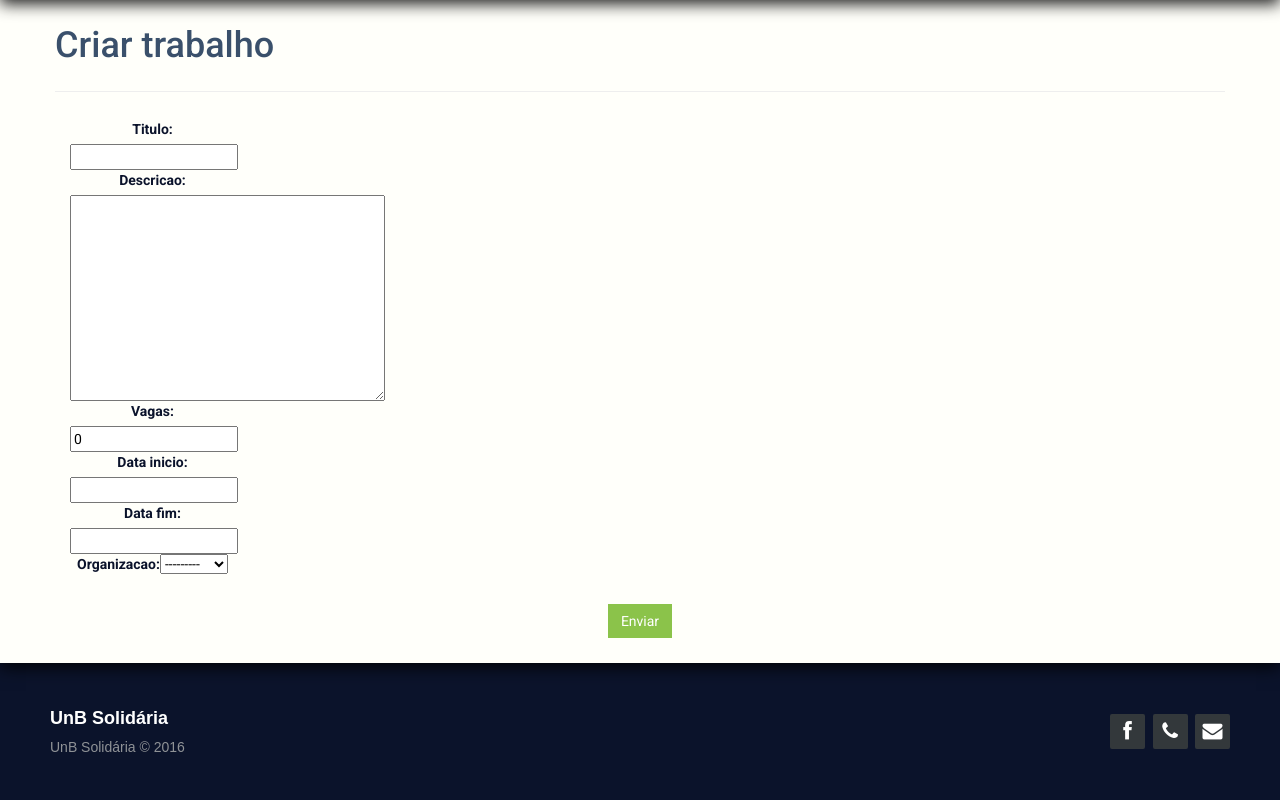
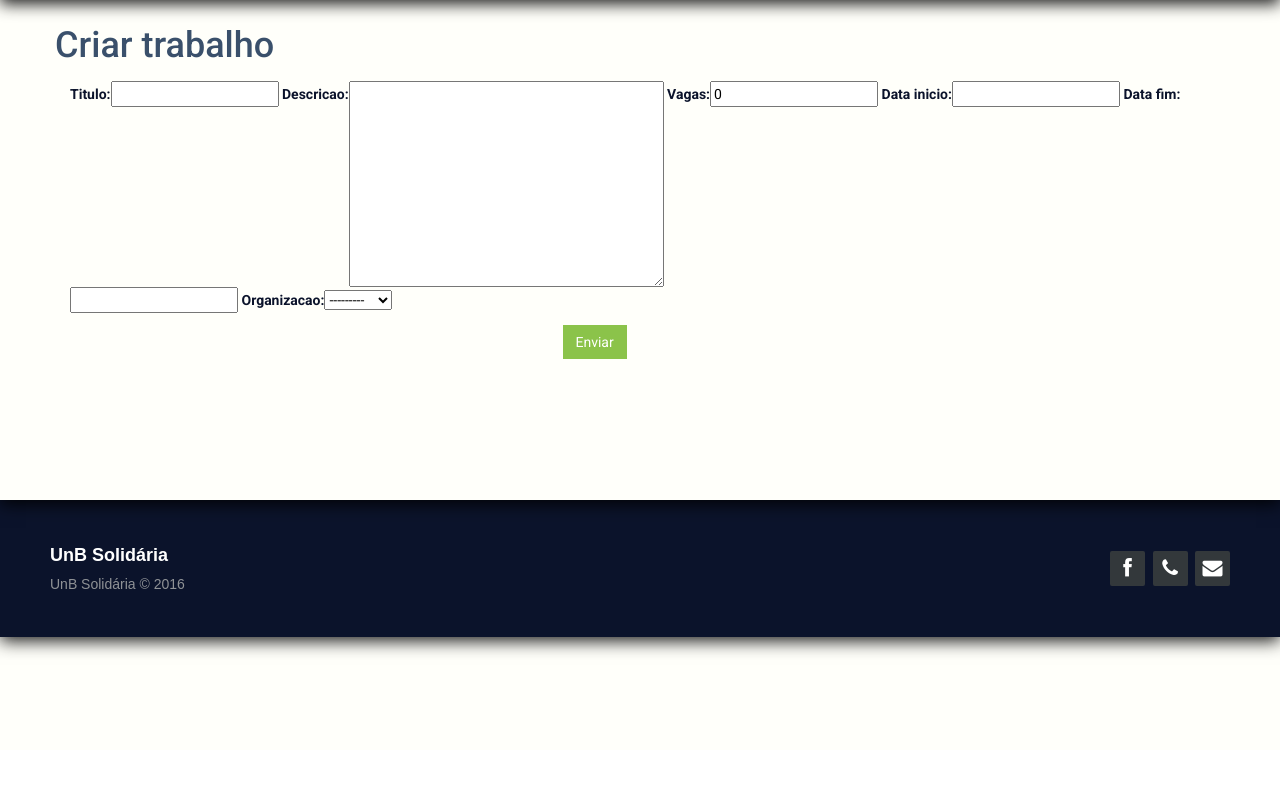
Before and after one commit to s-rafaeldias/UnBSolidaria, a Django app: page /criarTrabalho/ in a window 1280 px wide. Shown: the part 50-850 px from the top of the page. After the commit the page ends 706 px from the top, so only its background shows below. Run offline with Django 3.2, Linux system fonts and the light colour scheme; a user stored in the database is signed in; tables that the repository leaves empty hold one stand-in row (values such as "Sample post"); some libraries are stand-ins or nearby versions.

Commit message:
Não sei mais o que esta acontecendo

```diff
--- a/templates/form.html
+++ b/templates/form.html
@@ -9,11 +9,11 @@
                 {% if error_message %}
                     <p><strong>{{ error_message }}</strong></p>
                 {% endif %}
-                <form class="form-horizontal" action="" method="post" enctype="multipart/form-data">
+                <form >
                     {% csrf_token %}
                     {% include '../templates/cadastro/organizacao_form_template.html' %}
                     <div class="form-group">
-                        <div class="col-sm-offset-2 col-sm-10">
+                        <div class="col-sm-6 form-group">
                             <button type="submit" class="btn btn-success">Submit</button>
                         </div>
                     </div>
--- a/templates/trabalhos/criarTrabalho.html
+++ b/templates/trabalhos/criarTrabalho.html
@@ -5,21 +5,20 @@
   <div class = "container">
     <div class = "row">
       <h1>Criar trabalho</h1>
-      <hr class="head-border-grey">
     </div>
-    <center>
-    <form class="form-horizontal" action="" method="post" enctype="multipart/form-data">
-      {% csrf_token %}
-      <div class="form-group">
-        <div class="col-sm-2 control-label col-md-2">{{ form }}</div>
-      </div>
+    <form>
+      <div class="col-sm-12">
+        {% csrf_token %}
+        <div class="row">
+            <div>{{ form }}</div>
+        </div>
         <div class="form-group">
             <div class="col-md-2 col-md-offset-5">
               <button type="submit" class="btn btn-success">Enviar</button>
             </div>
         </div>
+      </div>
     </form>
-  </center>
   </div>
 </div>
 
```
Also changed, not shown: templates/form_template.html (+5 -5 lines), unbsolidaria/forms.py (line endings or trailing spaces), 14 other files.
